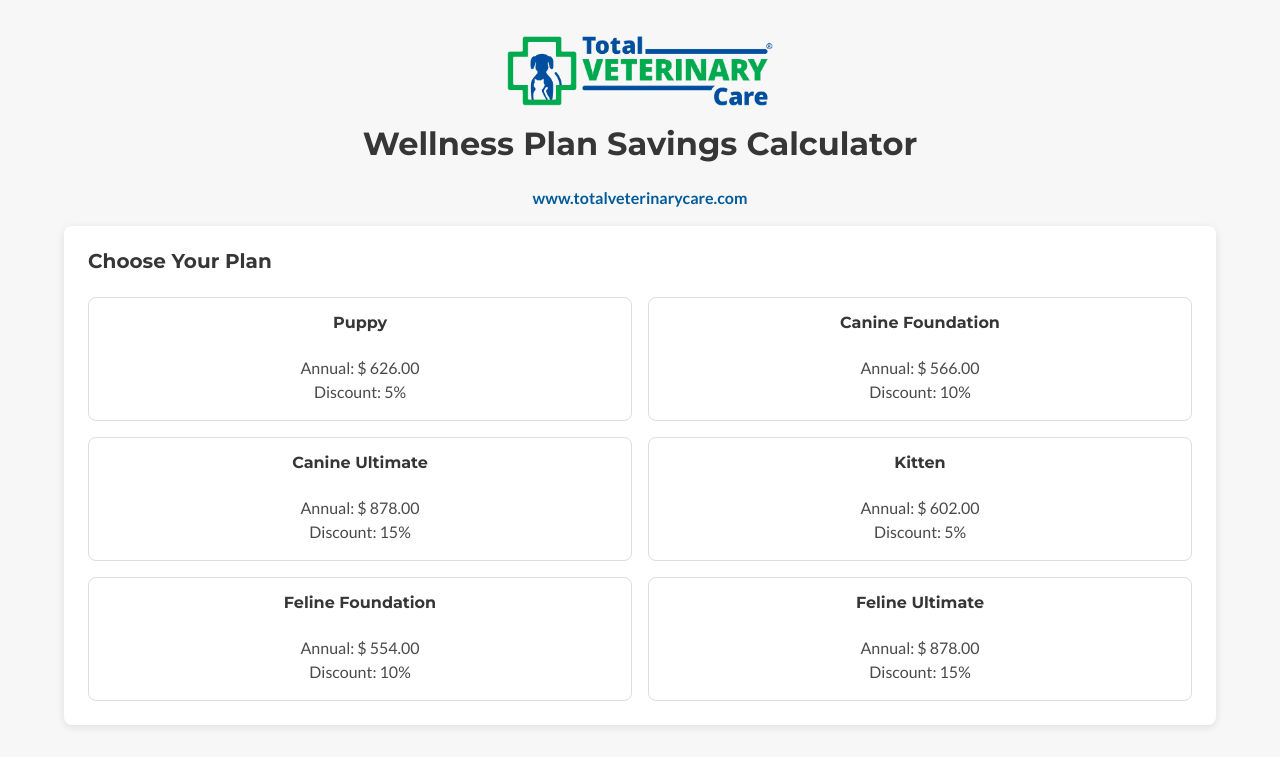
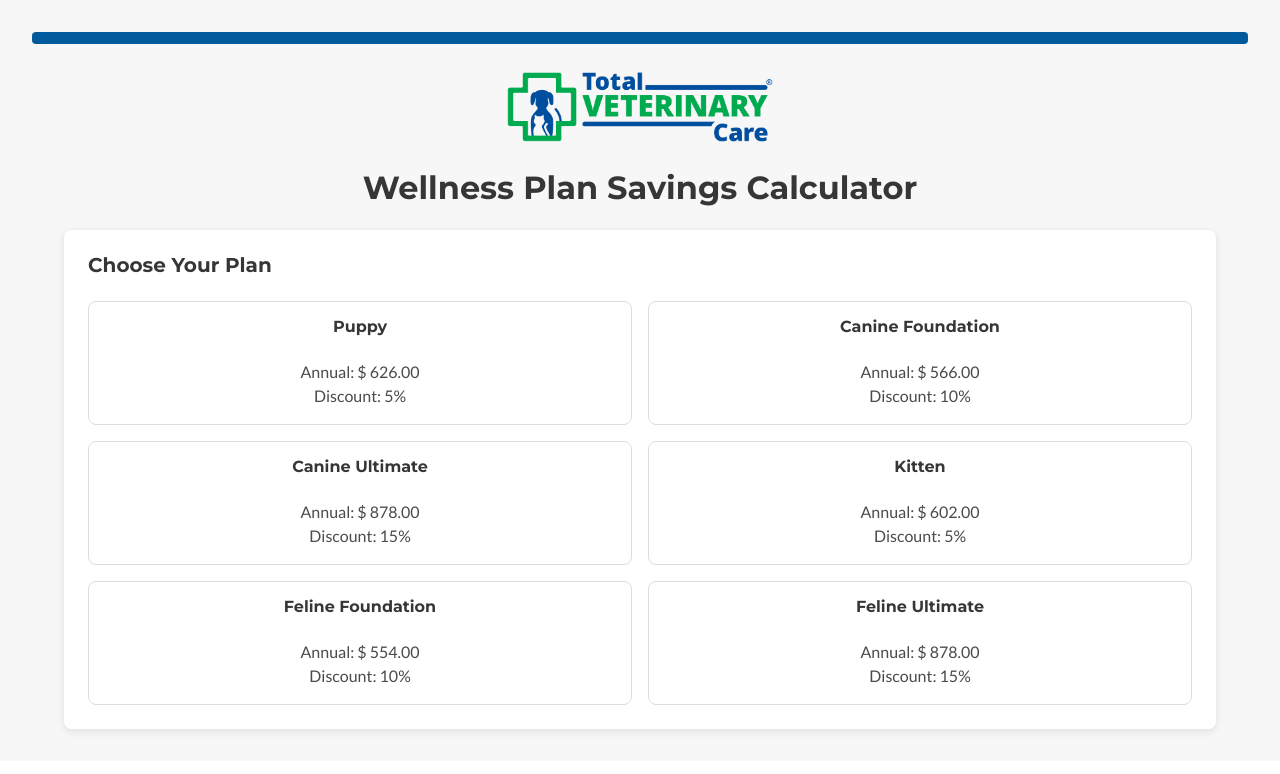
Before and after one commit to LukeFlood/TVC-WellnessPlan-Savings-Calculator, a plain HTML site: page index.html in a window 1280 px wide. Drawn offline with nearby package versions, Linux system fonts and the light colour scheme.

Commit message:
Update index.html

```diff
--- a/index.html
+++ b/index.html
@@ -23,6 +23,13 @@
     .container {
       max-width: 720px;
       margin: auto;
+    }
+    .page-header {
+      width: 100%;
+      height: 12px;
+      background-color: var(--tvc-blue);
+      border-radius: 4px;
+      margin-bottom: 1.5rem;
     }
     .card {
       border-radius: 8px;
@@ -89,29 +96,17 @@
     .button.is-link:hover {
       background-color: #004a80;
     }
-    a.site-link {
-      color: var(--tvc-blue);
-      text-decoration: none;
-      font-weight: 700;
-    }
-    a.site-link:hover {
-      text-decoration: underline;
-    }
   </style>
 </head>
 <body>
+  <div class="page-header"></div>
   <div class="container">
-    <div class="has-text-centered mb-2">
+    <div class="has-text-centered mb-4">
       <a href="https://www.totalveterinarycare.com" target="_blank" rel="noopener">
         <img src="assets/Logo.png" alt="Clinic Logo" style="max-height:80px;">
       </a>
     </div>
     <h1 class="title has-text-centered">Wellness Plan Savings Calculator</h1>
-    <div class="has-text-centered mb-4">
-      <a class="site-link" href="https://www.totalveterinarycare.com" target="_blank" rel="noopener">
-        www.totalveterinarycare.com
-      </a>
-    </div>
 
     <!-- Plan Tiles -->
     <div class="card">
```
